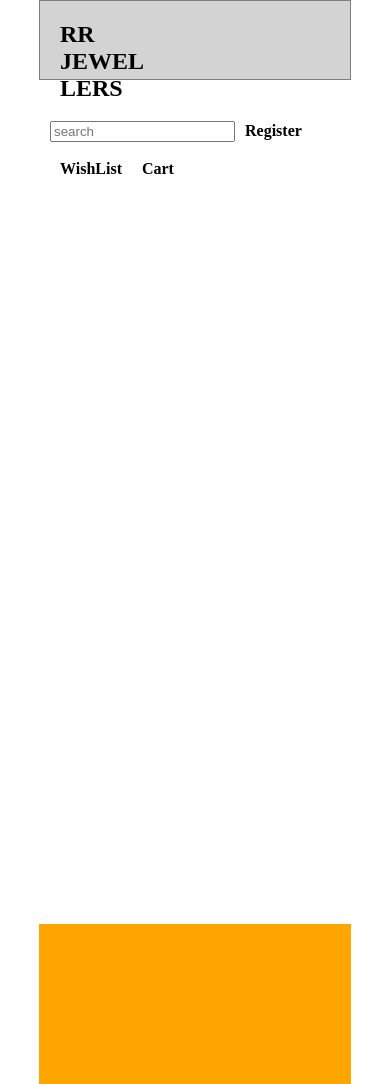
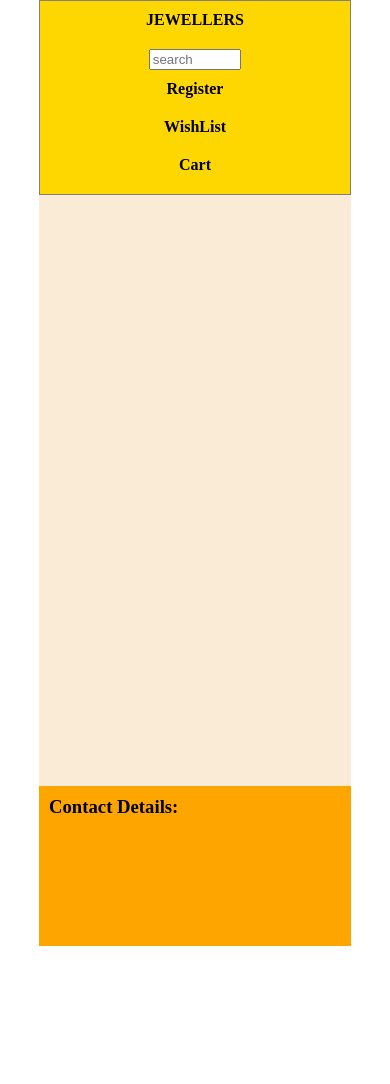
Before and after one commit to FaisalFasi/jewellery-shop, a plain HTML site: page index.html in a window 390 px wide. After the commit the page ends 946 px from the top, so only its background shows below. Drawn offline with Linux system fonts and the light colour scheme.

Commit message:
header completed push

```diff
--- a/css/style.css
+++ b/css/style.css
@@ -7,20 +7,21 @@ body {
 }
 .container {
   max-width: 80%;
-  margin: auto;
+  margin: 0 auto;
 }
 
 header {
-  height: 5rem;
-  background-color: lightgray;
+  /* height: 5rem; */
+  background-color: gold;
 }
 main {
-  background-color: white;
-  height: 100vh;
+  background-color: antiquewhite;
+  height: 70vh;
 }
 footer {
   height: 10rem;
   background-color: orange;
+  padding: 10px;
 }
 section {
   height: 100%;
@@ -28,12 +29,6 @@ section {
 .display-flex {
   display: flex;
 }
-/* section > div {
-  height: 100%;
-  display: flex;
-  align-items: center;
-  padding: 10px;
-} */
 
 .header-container > div {
   color: black;
@@ -41,16 +36,45 @@ section {
 }
 
 .header-container {
+  flex-direction: row;
+  height: 100%;
+
   align-items: center;
-  height: 100%;
-  padding: 10px;
-  word-wrap: break-word;
-  flex-wrap: wrap;
   border: thin solid gray;
-  /* overflow: auto; */
-
-  /* justify-content: space-between; */
+  justify-content: space-between;
 }
 .logo {
-  width: 40%;
+  /* width: 30%; */
+  height: 100%;
 }
+.header-left-bar {
+  justify-content: flex-end;
+  align-items: center;
+  /* width: 60%; */
+}
+.header-left-bar > div {
+  padding: 10px;
+}
+@media (max-width: 768px) {
+  h1 {
+    font-size: 1rem;
+  }
+  h4 {
+    font-size: 1em;
+  }
+  .header-container,
+  .header-left-bar,
+  .logo {
+    display: flex;
+    flex-direction: column;
+    align-items: center;
+    justify-content: center;
+  }
+  .header-left-bar > input {
+    width: 50%;
+  }
+}
+
+.main-section {
+  background-color: antiquewhite;
+}
--- a/index.html
+++ b/index.html
@@ -12,18 +12,25 @@
       <header>
         <section>
           <div class="display-flex header-container">
-            <div class="logo"><h1>RR JEWELLERS</h1></div>
-            <form>
+            <div class="logo"><h1>JEWELLERS</h1></div>
+            <div class="display-flex header-left-bar">
               <input type="text" placeholder="search" />
-            </form>
-            <div><h4>Register</h4></div>
-            <div><h4>WishList</h4></div>
-            <div><h4>Cart</h4></div>
+
+              <div><h4>Register</h4></div>
+              <div><h4>WishList</h4></div>
+              <div><h4>Cart</h4></div>
+            </div>
           </div>
         </section>
       </header>
-      <main></main>
-      <footer></footer>
+      <main>
+        <section>
+          <div class="main-section"></div>
+        </section>
+      </main>
+      <footer>
+        <div><h3>Contact Details:</h3></div>
+      </footer>
     </div>
   </body>
 </html>
```
